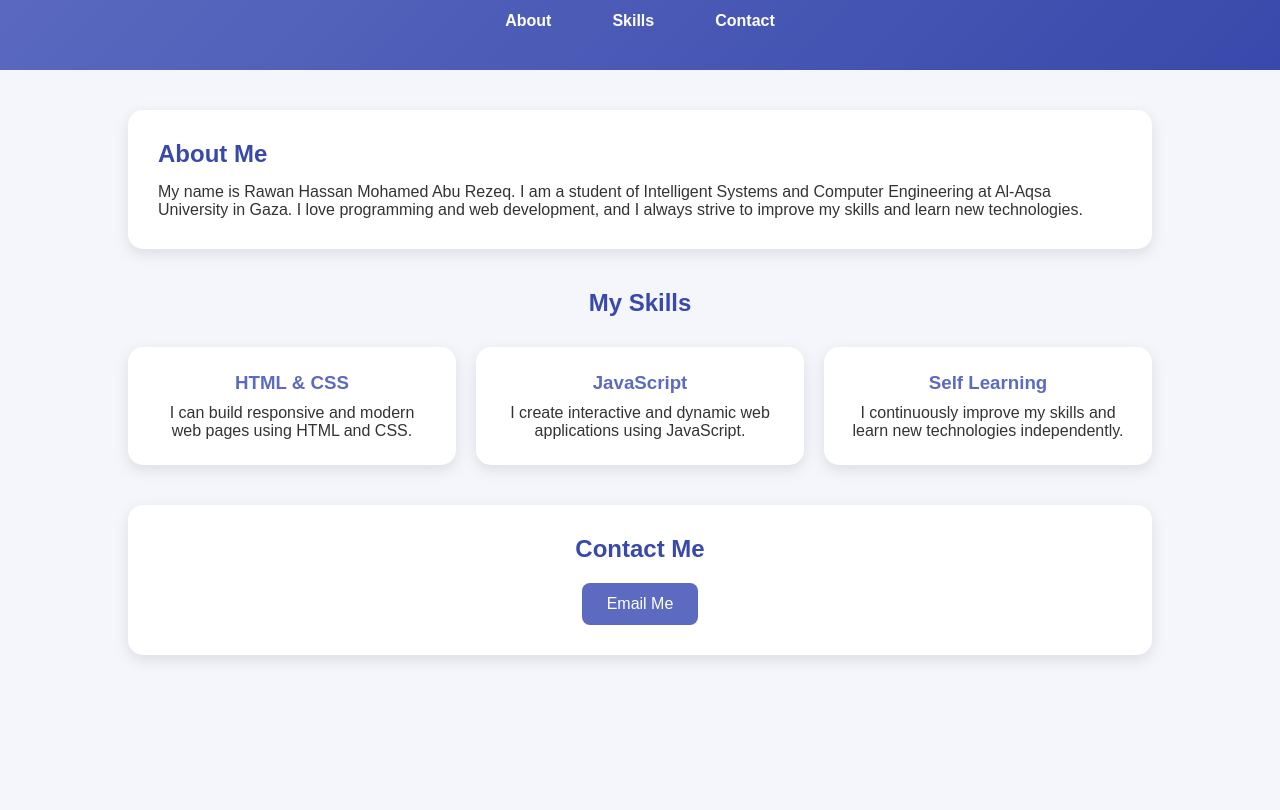
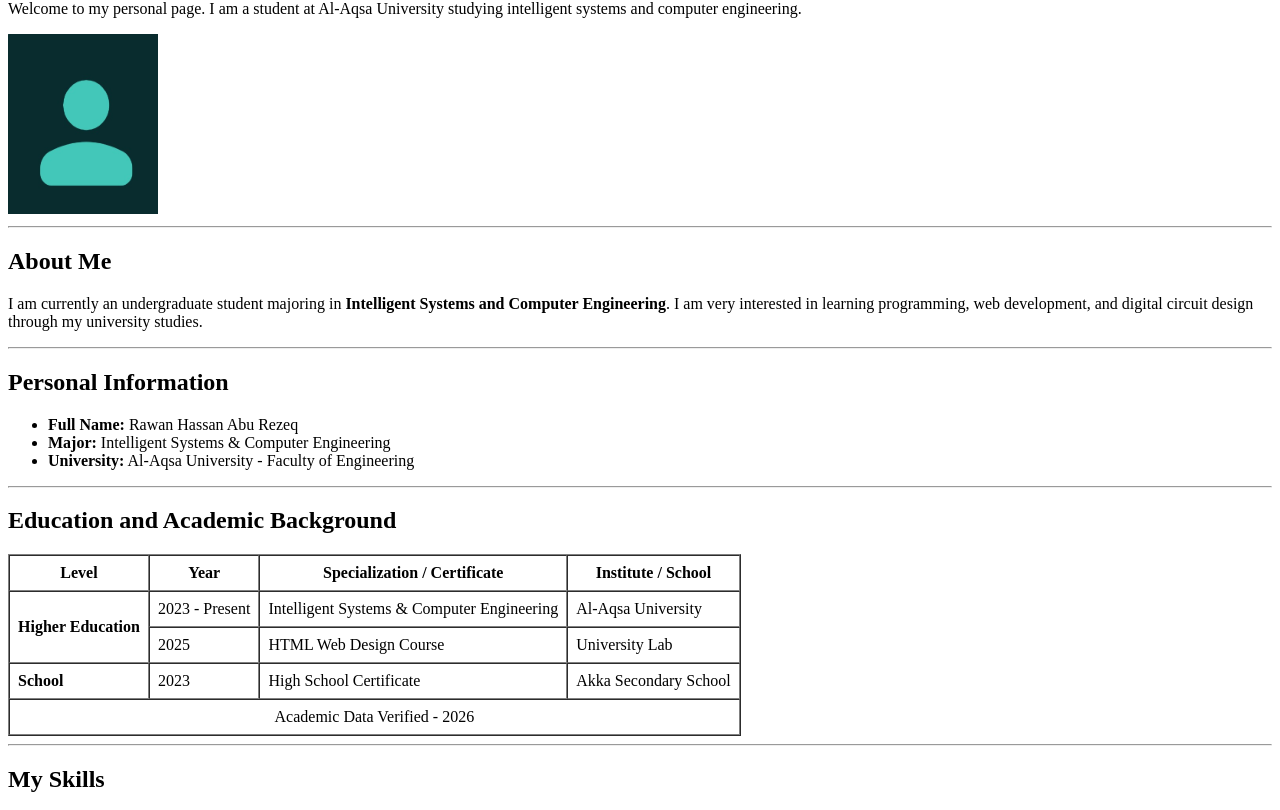
Before and after one commit to RAWAN-REZEQ/my-cv-assignment1, a plain HTML site: page index.html in a window 1280 px wide. Shown: the part 80-890 px from the top of the page. Before the commit the page ends 800 px from the top, so only its background shows below. Drawn offline with Linux system fonts and the light colour scheme.

Commit message:
Add files via upload

```diff
--- a/index.html
+++ b/index.html
@@ -4,188 +4,135 @@
 <head>
     <meta charset="UTF-8">
     <meta name="viewport" content="width=device-width, initial-scale=1.0">
-    <title>Rawan Portfolio</title>
-    <style>
-        * {
-            margin: 0;
-            padding: 0;
-            box-sizing: border-box;
-            font-family: Arial, sans-serif;
-        }
-
-        html {
-            scroll-behavior: smooth;
-        }
-
-        body {
-            background: #f4f6fb;
-            color: #333;
-        }
-
-        /* Header */
-        .header {
-            background: linear-gradient(135deg, #5c6bc0, #3949ab);
-            color: white;
-            text-align: center;
-            padding: 30px 20px;
-            position: sticky;
-            top: 0;
-        }
-
-        .header h1 {
-            margin-bottom: 15px;
-        }
-
-        .header nav {
-            display: flex;
-            justify-content: center;
-            gap: 25px;
-        }
-
-        .header a {
-            text-decoration: none;
-            color: white;
-            font-weight: bold;
-            padding: 10px 18px;
-            border-radius: 8px;
-            transition: 0.3s;
-        }
-
-        .header a:hover {
-            background: rgba(255, 255, 255, 0.2);
-        }
-
-        /* About */
-        .about {
-            width: 80%;
-            margin: 40px auto;
-            background: white;
-            padding: 30px;
-            border-radius: 15px;
-            box-shadow: 0 5px 15px rgba(0, 0, 0, .1);
-        }
-
-        .about h2 {
-            color: #3949ab;
-            margin-bottom: 15px;
-        }
-
-        /* Skills */
-        .skills {
-            width: 80%;
-            margin: 40px auto;
-            display: grid;
-            grid-template-columns: repeat(auto-fit, minmax(250px, 1fr));
-            gap: 20px;
-        }
-
-        .skills h2 {
-            grid-column: 1/-1;
-            text-align: center;
-            color: #3949ab;
-            margin-bottom: 10px;
-        }
-
-        .skills article {
-            background: white;
-            padding: 25px;
-            border-radius: 15px;
-            text-align: center;
-            box-shadow: 0 5px 15px rgba(0, 0, 0, .1);
-            transition: 0.3s;
-        }
-
-        .skills article:hover {
-            transform: translateY(-8px);
-            box-shadow: 0 10px 25px rgba(0, 0, 0, .15);
-        }
-
-        .skills h3 {
-            color: #5c6bc0;
-            margin-bottom: 10px;
-        }
-
-        /* Contact */
-        .contact {
-            width: 80%;
-            margin: 40px auto;
-            text-align: center;
-            background: white;
-            padding: 30px;
-            border-radius: 15px;
-            box-shadow: 0 5px 15px rgba(0, 0, 0, .1);
-        }
-
-        .contact h2 {
-            color: #3949ab;
-            margin-bottom: 20px;
-        }
-
-        .contact a {
-            text-decoration: none;
-            background: #5c6bc0;
-            color: white;
-            padding: 12px 25px;
-            border-radius: 8px;
-            display: inline-block;
-            transition: 0.3s;
-        }
-
-        .contact a:hover {
-            background: #3949ab;
-        }
-    </style>
+    <title>My Personal CV - Rawan Rezeq</title>
 </head>
 
 <body>
 
-    <header class="header">
-        <h1>Rawan Hassan</h1>
+    <h1>Rawan Hassan Abu Rezeq</h1>
+    <p>Welcome to my personal page. I am a student at Al-Aqsa University studying intelligent systems and computer
+        engineering.</p>
 
-        <nav>
-            <a href="#about">About</a>
-            <a href="#skills">Skills</a>
-            <a href="#contact">Contact</a>
-        </nav>
-    </header>
+    <img src="rawan-profile.jpeg" alt="Rawan Abu Rezeq Picture" width="150" height="180" title="Rawan Rezeq Profile">
 
-    <section id="about" class="about">
+    <hr>
+
     <h2>About Me</h2>
+    <p>
+        I am currently an undergraduate student majoring in <b>Intelligent Systems and Computer Engineering</b>. I am
+        very interested in learning programming, web development, and digital circuit design through my university
+        studies.
+    </p>
 
-        <p>
-            My name is Rawan Hassan Mohamed Abu Rezeq. I am a student of
-            Intelligent Systems and Computer Engineering at Al-Aqsa University in Gaza.
-            I love programming and web development, and I always strive to improve
-            my skills and learn new technologies.
-        </p>
-    </section>
+    <hr>
 
-    <section id="skills" class="skills">
+    <h2>Personal Information</h2>
+    <ul>
+        <li><strong>Full Name:</strong> Rawan Hassan Abu Rezeq</li>
+        <li><strong>Major:</strong> Intelligent Systems & Computer Engineering</li>
+        <li><strong>University:</strong> Al-Aqsa University - Faculty of Engineering</li>
+    </ul>
+
+    <hr>
+
+    <h2>Education and Academic Background</h2>
+    <table border="1" cellspacing="0" cellpadding="8">
+        <thead>
+            <tr>
+                <th>Level</th>
+                <th>Year</th>
+                <th>Specialization / Certificate</th>
+                <th>Institute / School</th>
+            </tr>
+        </thead>
+        <tbody>
+            <tr>
+                <td rowspan="2"><b>Higher Education</b></td>
+                <td>2023 - Present</td>
+                <td>Intelligent Systems & Computer Engineering</td>
+                <td>Al-Aqsa University</td>
+            </tr>
+            <tr>
+                <td>2025</td>
+                <td>HTML Web Design Course</td>
+                <td>University Lab</td>
+            </tr>
+            <tr>
+                <td><b>School</b></td>
+                <td>2023</td>
+                <td>High School Certificate</td>
+                <td>Akka Secondary School</td>
+            </tr>
+        </tbody>
+        <tfoot>
+            <tr>
+                <td colspan="4" align="center">Academic Data Verified - 2026</td>
+            </tr>
+        </tfoot>
+    </table>
+
+    <hr>
 
     <h2>My Skills</h2>
+    <ul>
+        <li>Basic Web Design using HTML</li>
+        <li>Programming in Java and Python</li>
+        <li>Dealing with SQL Queries</li>
+        <li>Designing Logic Circuits</li>
+        <li>Problem Solving Skills</li>
+    </ul>
 
-        <article>
-            <h3>HTML & CSS</h3>
-            <p>I can build responsive and modern web pages using HTML and CSS.</p>
-        </article>
+    <hr>
 
-        <article>
-            <h3>JavaScript</h3>
-            <p>I create interactive and dynamic web applications using JavaScript.</p>
-        </article>
+    <h2>University Projects</h2>
+    <ol>
+        <li>Creating a resume webpage using structural HTML.</li>
+        <li>Writing a small student database project in Java.</li>
+        <li>Designing simple relational tables via SQL commands.</li>
+        <li>Simulating electronic circuits on logical software.</li>
+    </ol>
 
-        <article>
-            <h3>Self Learning</h3>
-            <p>I continuously improve my skills and learn new technologies independently.</p>
-        </article>
+    <hr>
 
-    </section>
+    <h2>Languages</h2>
+    <ul>
+        <li>Arabic (Native language)</li>
+        <li>English (Good working level)</li>
+    </ul>
 
-    <section id="contact" class="contact">
-        <h2>Contact Me</h2>
+    <hr>
 
-        <a href="mailto:rzqrwan7@gmail.com">Email Me</a>
-    </section>
+    <h2>Contact Information</h2>
+    <p>You can reach me through the following links:</p>
+    <ul>
+        <li>Email Address: <a href="mailto:rzqrwan7@gmail.com" title="Send an Email">rzqrwan7@gmail.com</a></li>
+        <li>My GitHub: <a href="https://github.com" target="_blank" title="Visit GitHub Profile">RAWAN-REZEQ</a></li>
+        <li>Send WhatsApp: <a href="https://wa.me" target="_blank" title="Chat on WhatsApp">Direct Message</a></li>
+    </ul>
+
+    <hr>
+
+    <h2>Leave a Message</h2>
+    <form action="#" method="post">
+        <p>
+            Your Name:<br>
+            <input type="text" name="visitor_name" size="30" placeholder="Enter your full name" required>
+        </p>
+        <p>
+            Your Email:<br>
+            <input type="email" name="visitor_email" size="30" placeholder="Enter your email" required>
+        </p>
+        <p>
+            Message:<br>
+            <textarea name="visitor_message" cols="35" rows="5" placeholder="Type your message here..."></textarea>
+        </p>
+        <p>
+            <input type="submit" value="Submit">
+        </p>
+    </form>
+
+    <hr>
+    <p>© 2026 Rawan Rezeq. All rights reserved.</p>
 
 </body>
 
```
Lines whose indentation alone changed are shown as unchanged.
